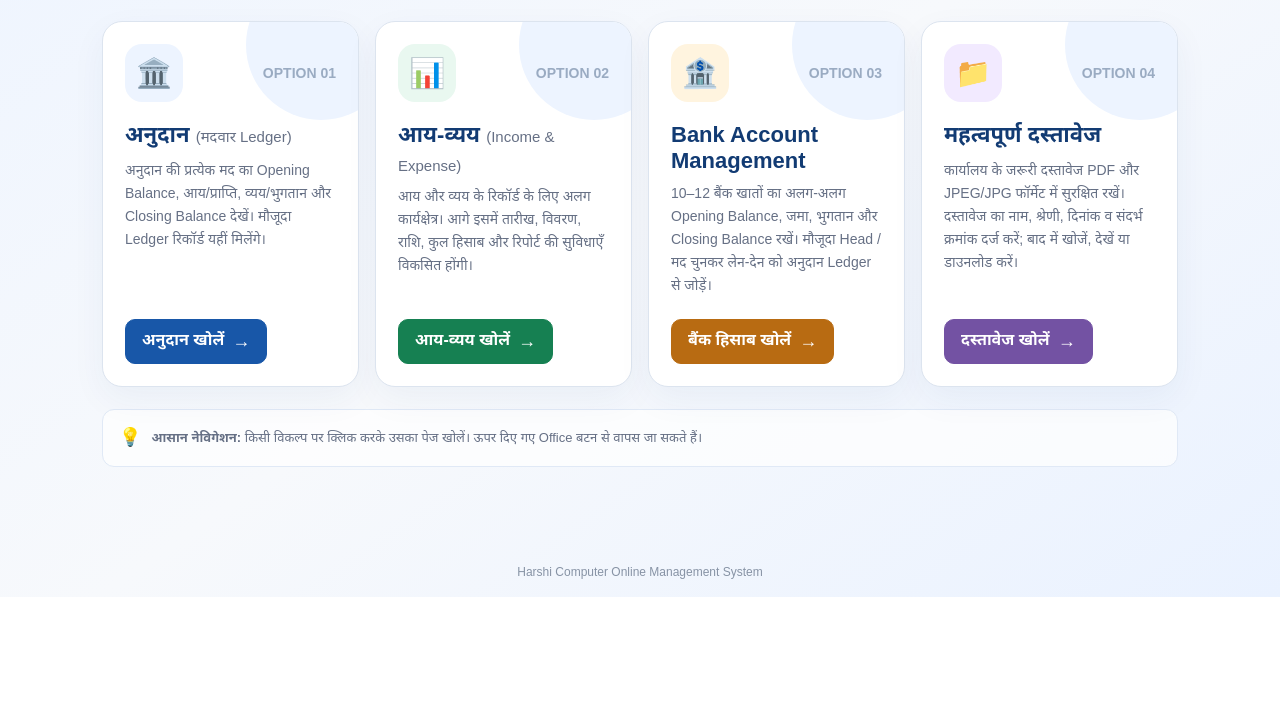
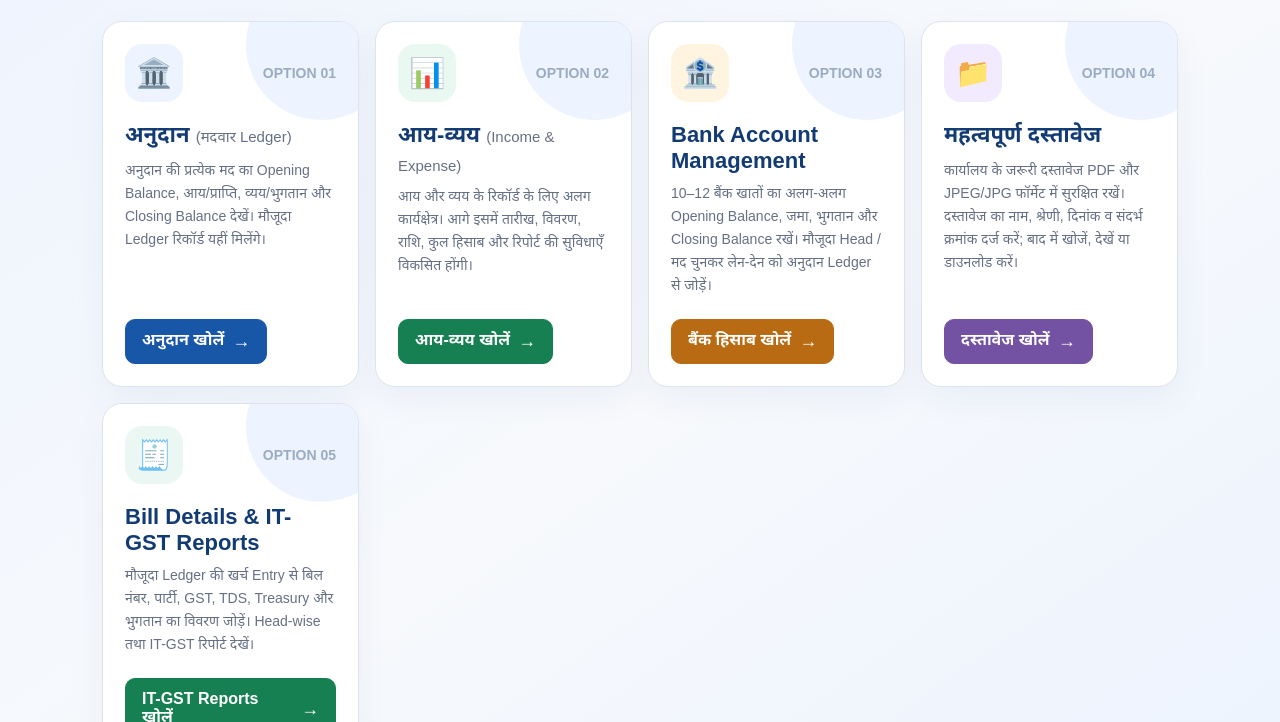
Before and after one commit to harshicomputer/Harshi_Computer, a plain HTML site: page account_menu.html in a window 1280 px wide. Shown: the part 230-952 px from the top of the page. Before the commit the page ends 827 px from the top, so only its background shows below. Drawn offline with Linux system fonts and the light colour scheme.

Commit message:
Add IT-GST reports shortcut to Account Management

```diff
--- a/account_menu.html
+++ b/account_menu.html
@@ -60,6 +60,12 @@ footer{text-align:center;color:#8793a5;font-size:12px;padding:18px}
       <p>कार्यालय के जरूरी दस्तावेज PDF और JPEG/JPG फॉर्मेट में सुरक्षित रखें। दस्तावेज का नाम, श्रेणी, दिनांक व संदर्भ क्रमांक दर्ज करें; बाद में खोजें, देखें या डाउनलोड करें।</p>
       <a class="btn" href="important_documents.html" style="background:#7352a3;border-color:#7352a3">दस्तावेज खोलें <span class="arrow">→</span></a>
     </article>
+    <article class="card">
+      <div class="card-top"><div class="ico" style="background:#eaf7f2">🧾</div><span class="num">OPTION 05</span></div>
+      <h3>Bill Details &amp; IT-GST Reports</h3>
+      <p>मौजूदा Ledger की खर्च Entry से बिल नंबर, पार्टी, GST, TDS, Treasury और भुगतान का विवरण जोड़ें। Head-wise तथा IT-GST रिपोर्ट देखें।</p>
+      <a class="btn" href="account_tax_reports.html" style="background:#168052;border-color:#168052">IT-GST Reports खोलें <span class="arrow">→</span></a>
+    </article>
   </section>
   <div class="info"><span>💡</span><div><b>आसान नेविगेशन:</b> किसी विकल्प पर क्लिक करके उसका पेज खोलें। ऊपर दिए गए Office बटन से वापस जा सकते हैं।</div></div>
 </main>
```
